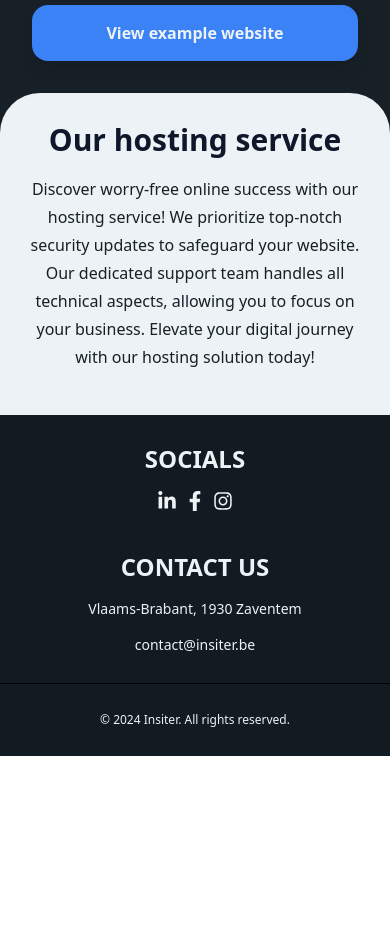
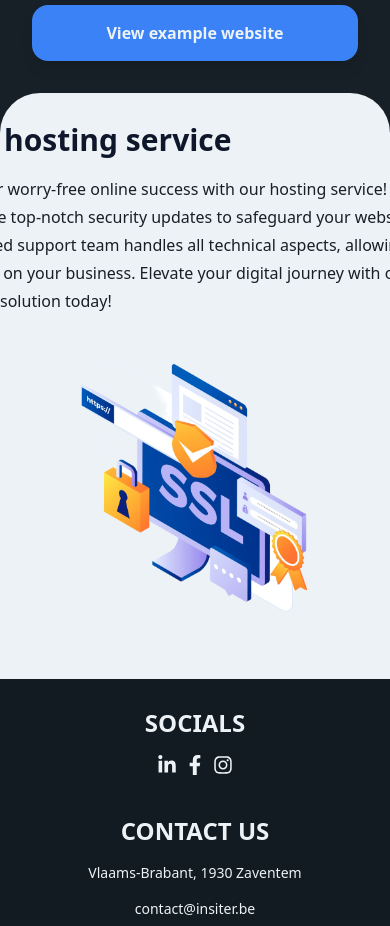
Before and after one commit to MichaelFJ98/DeMannekesFC, a React (Create React App) app in the folder demannekesfc/: page / in a window 390 px wide. Shown: the part 2560-3486 px from the top of the page. Before the commit the page ends 3316 px from the top, so only its background shows below. Built offline with nearby package versions, Linux system fonts and the light colour scheme; what tailwindcss-bg-patterns would draw is missing.

Commit message:
frontend fixes

```diff
--- a/demannekesfc/src/components/footer/Footer.js
+++ b/demannekesfc/src/components/footer/Footer.js
@@ -27,7 +27,7 @@ export default function Footer() {
             </div>
           </div>
           {/* Copyright Section */}
-          <div className="border-t dark:border-dark-text border-text w-full">
+          <div className="border-t dark:border-dark-text border-c3 w-full">
             <p className="font-thin text-xs py-7 text-center">
               © {currentYear} Insiter. All rights reserved.
             </p>
--- a/demannekesfc/src/components/hosting/Hosting.js
+++ b/demannekesfc/src/components/hosting/Hosting.js
@@ -8,20 +8,20 @@ export default function Hosting() {
       className="bg-c3 text-text dark:bg-dark-background dark:text-dark-text h-full lg:h-[35rem]"
     >
       <div className="bg-l1 rounded-t-[40px] w-screen p-7 flex flex-col items-center h-full">
-        <div className="w-full lg:w-8/12 h-full">
-          <div className="flex flex-col lg:flex-row justify-between items-center">
-            <div className="text-center lg:text-left">
+        <div className="w-full md:w-8/12 h-full">
+          <div className="flex flex-col md:flex-row justify-between items-center">
+            <div className="text-left">
               <Fade top distance="20px" duration={1500}>
                 <h1 className="leading-tight text-3xl lg:text-4xl text-slate-900 font-bold">Our hosting service</h1>
               </Fade>
               <Fade top distance="20px" duration={1500} delay={300}>
                 <p
-                  className="lg:w-[32rem] py-4 text-c3 leading-7"
+                  className="w-[32rem] py-4 text-c3 leading-7"
                 >Discover worry-free online success with our hosting service! We prioritize top-notch security updates to safeguard your website. Our dedicated support team handles all technical aspects, allowing you to focus on your business. Elevate your digital journey with our hosting solution today!
                 </p>
               </Fade>
             </div>
-            <img src="./assets/images/ssl.png" className="hidden lg:block w-full lg:w-auto lg:max-w-[500px] h-auto" alt="ssl"/>
+            <img src="./assets/images/ssl.png" className="block w-auto lg:max-w-[500px] max-w-80 h-auto" alt="ssl"/>
           </div>
         </div>
       </div>
--- a/demannekesfc/src/components/nav/Nav.js
+++ b/demannekesfc/src/components/nav/Nav.js
@@ -101,7 +101,7 @@ function Nav() {
             {...createLinkAttributes("contact")}
             onClick={() => setMeetingPopupOpen(true)}
           >
-            <div className="bg-dark-primary hover:text-white dark:hover:text-dark-text dark:bg-dark-primary dark:text-dark-text hover:border-white dark:hover:bg-transparent hover:bg-transparent px-4 py-2 rounded-full cursor-pointer transition border-2 border-transparent">
+            <div className="bg-blue-500 px-4 py-2 rounded-xl font-semibold border-transparent">
               Contact
             </div>
           </ScrollLink>
--- a/demannekesfc/src/components/tiers/Tier2.js
+++ b/demannekesfc/src/components/tiers/Tier2.js
@@ -4,7 +4,7 @@ import Fade from "react-reveal/Fade";
 export default function Tier2() {
     return (
         <div className="bg-c3 h-full xl:h-[45rem]" id="packages">
-            <div className="bg-c2 w-screen h-full flex lg:justify-center p-4 lg-p-0 rounded-xl">
+            <div className="bg-c2 w-screen h-full flex lg:justify-center p-4 lg-p-0 rounded-2xl">
                 <div className="flex flex-col lg:flex-row lg:w-10/12 h-full items-center lg:space-x-20 p-4">
                     <img src="./assets/images/hairdresser/herobg.webp" alt="barberimg" className="hidden md:hidden lg:block xl:block w-full lg:w-[30rem] xl:w-[40rem] rounded-md object-cover" />
                     <div className="w-full lg:w-[38rem] flex flex-col space-y-6">
```
